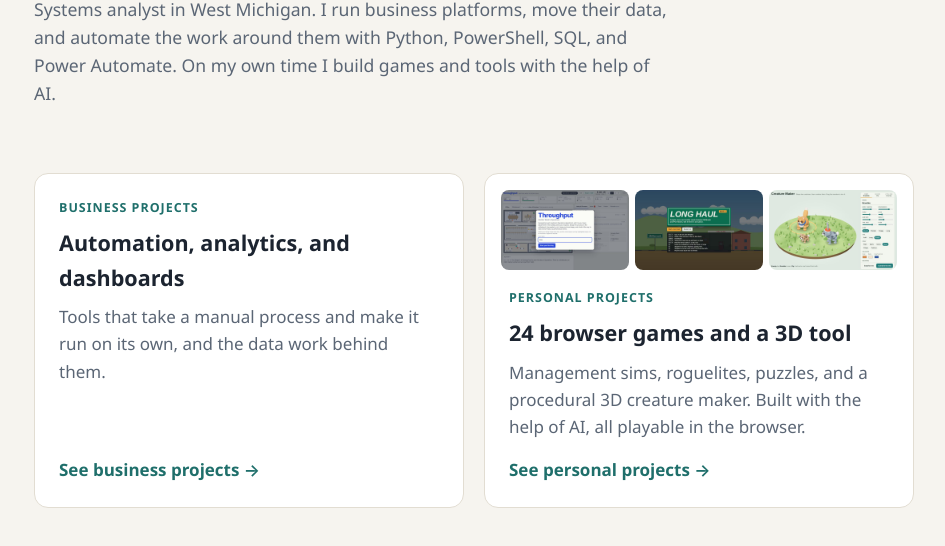
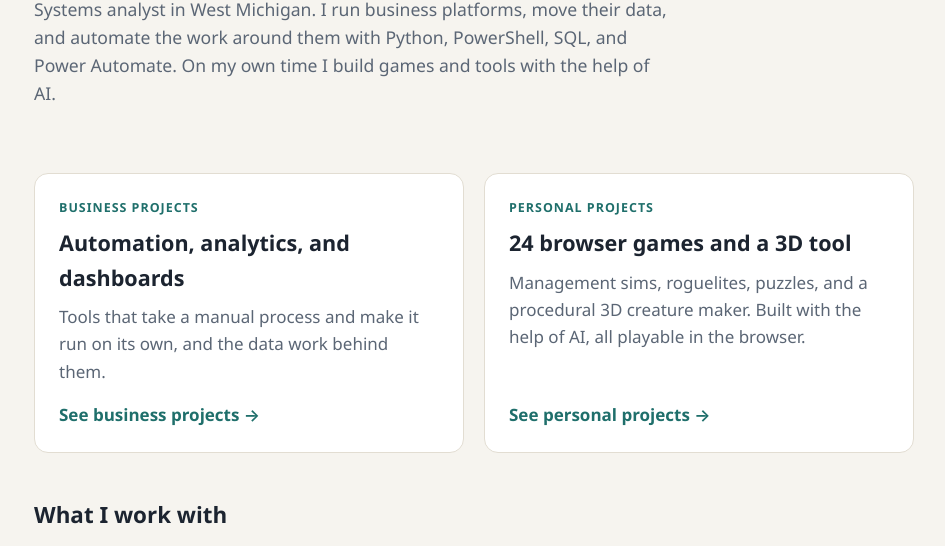
Before and after one commit to joshritchie-dev/joshritchie-dev.github.io, a plain HTML site: page index.html in a window 1280 px wide. Shown: the part 250-796 px from the top of the page, without its empty margins (166-1111 px from the left). Drawn offline with Linux system fonts and the light colour scheme.

Commit message:
Comment out door-art div in index.html
Commented out the door-art div containing images.

```diff
--- a/index.html
+++ b/index.html
@@ -26,7 +26,7 @@
     <span class="go">See business projects &rarr;</span>
   </a>
   <a class="door" href="personal.html">
-    <div class="door-art"><img src="assets/thumbs/throughput.jpg" alt=""><img src="assets/thumbs/long-haul.jpg" alt=""><img src="assets/thumbs/creature-maker.jpg" alt=""></div>
+  <!--  <div class="door-art"><img src="assets/thumbs/throughput.jpg" alt=""><img src="assets/thumbs/long-haul.jpg" alt=""><img src="assets/thumbs/creature-maker.jpg" alt=""></div> -->
     <span class="kicker">Personal projects</span>
     <h2>24 browser games and a 3D tool</h2>
     <p>Management sims, roguelites, puzzles, and a procedural 3D creature maker. Built with the help of AI, all playable in the browser.</p>
```
